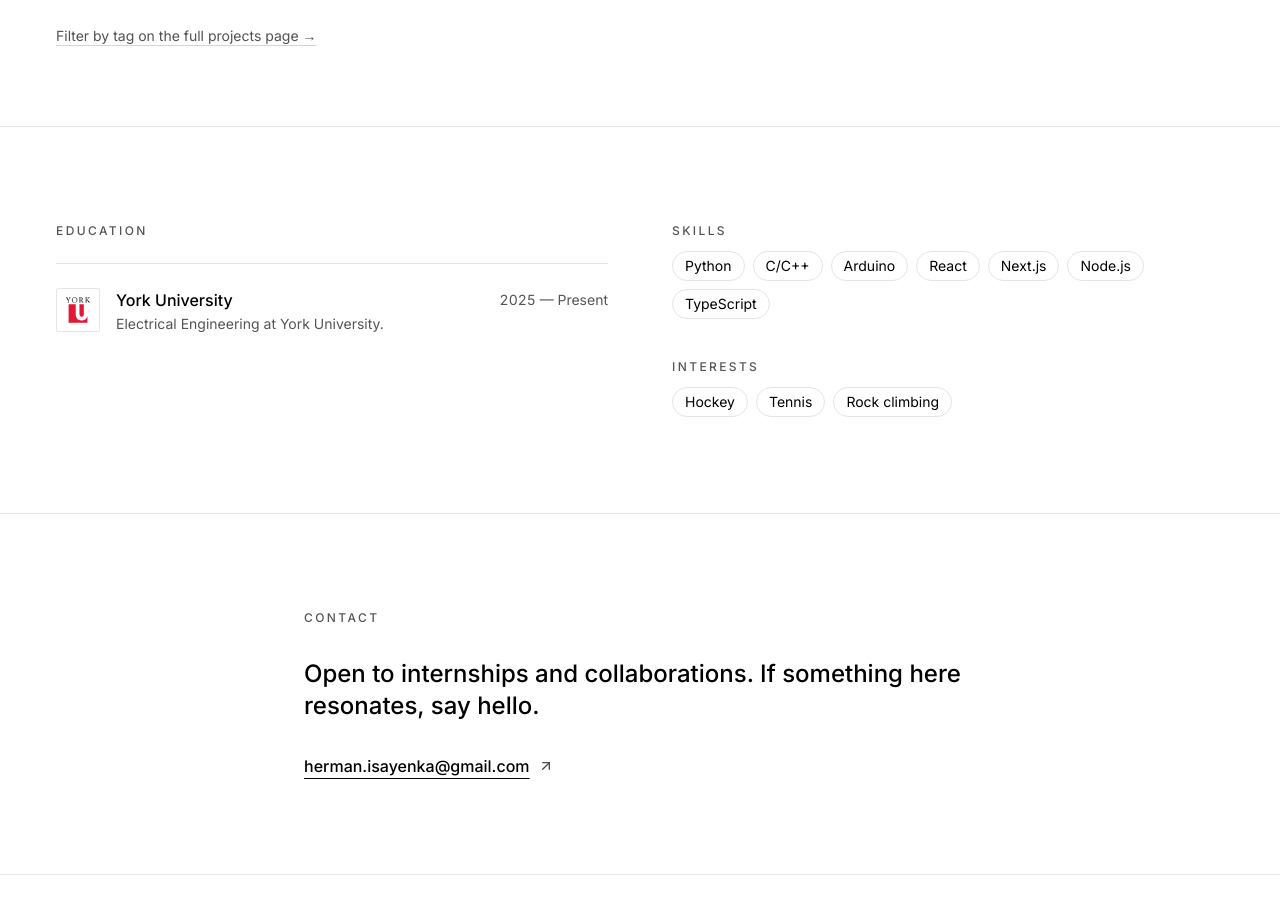
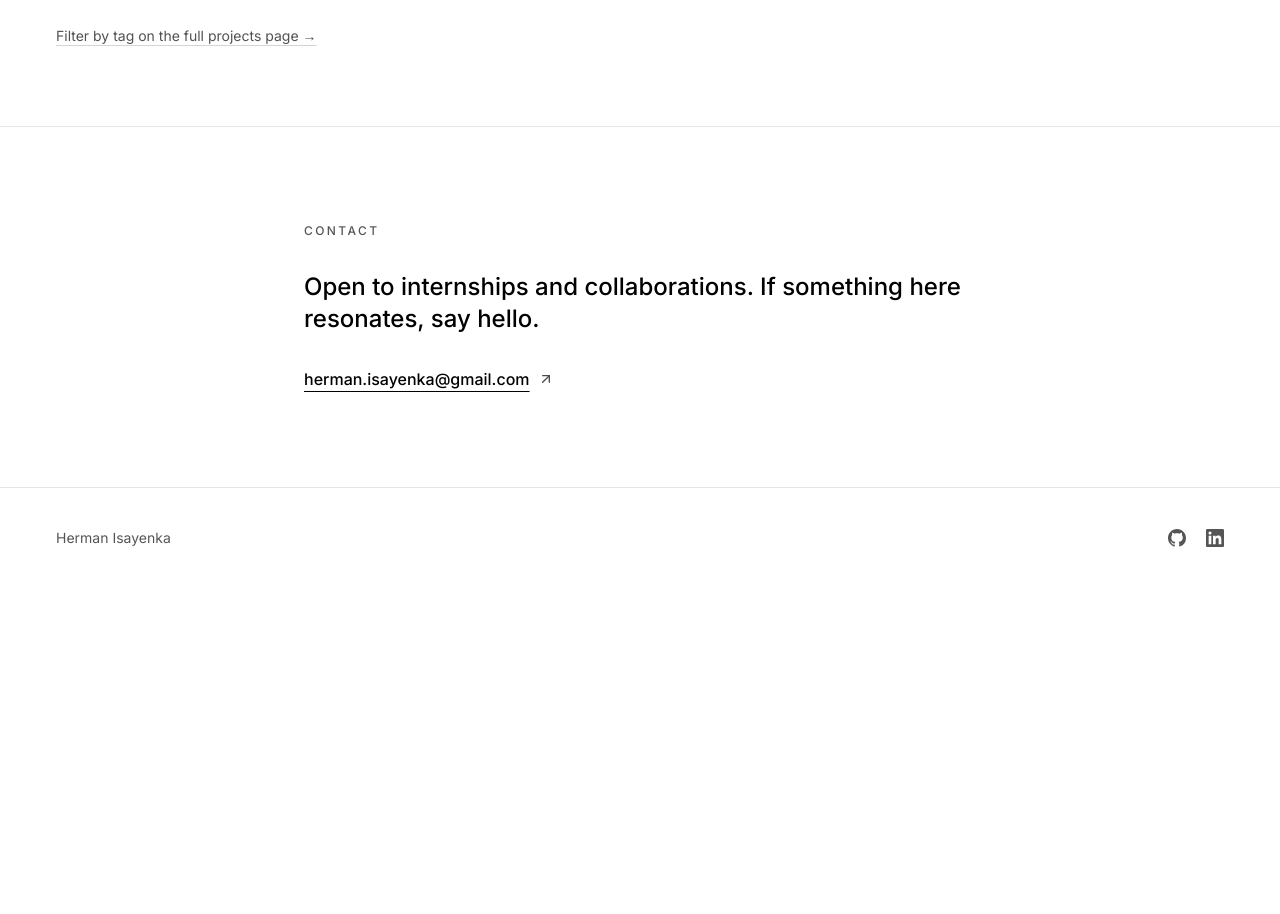
Before and after one commit to herman888/portfoliosite, a Next.js app: page / in a window 1280 px wide. Shown: the part 2080-2994 px from the top of the page. After the commit the page ends 2668 px from the top, so only its background shows below. Built offline with nearby package versions, Linux system fonts and the light colour scheme.

Commit message:
About: drop education, skills, and interests from editorial home
- Remove Education block and portfolioEducation data
- Remove Skills/Interests chips and portfolioSkills export
- When omitHeaderContent, keep only #about anchor and sr-only heading

Made-with: Cursor

```diff
--- a/app/site-content.ts
+++ b/app/site-content.ts
@@ -215,17 +215,6 @@ export const fullName = `${site.person.firstName} ${site.person.lastName}`;
 export const navInitials =
   `${site.person.firstName[0]}${site.person.lastName[0]}`.toUpperCase();
 
-/** v0-style About section */
-export const portfolioSkills = [
-  "Python",
-  "C/C++",
-  "Arduino",
-  "React",
-  "Next.js",
-  "Node.js",
-  "TypeScript",
-] as const;
-
 /** Two-sentence blurb for the portfolio About section on the home page. */
 export const portfolioAbout =
   "I'm genuinely interested in software and robotics, and I like going deep on both. I spend most of my time building and learning where code meets hardware, control, and real-world problems.";
@@ -244,16 +233,6 @@ export type PortfolioExperience = {
   highlight?: string;
   location?: string;
 };
-
-/** Shown under About — kept separate from work experience. */
-export const portfolioEducation: PortfolioExperience[] = [
-  {
-    company: "York University",
-    role: "Electrical Engineering",
-    period: "2025 — Present",
-    url: "https://yorku.ca",
-  },
-];
 
 export const portfolioExperience: PortfolioExperience[] = [
   {
--- a/components/portfolio/about.tsx
+++ b/components/portfolio/about.tsx
@@ -1,28 +1,9 @@
 "use client";
 
 import { motion } from "framer-motion";
-import Image from "next/image";
-import { ArrowUpRight } from "lucide-react";
-import {
-  portfolioAbout,
-  portfolioEducation,
-  portfolioSkills,
-  site,
-} from "@/app/site-content";
-import { easeOut, fadeUpSmall } from "./portfolio-motion";
+import { portfolioAbout, site } from "@/app/site-content";
+import { easeOut } from "./portfolio-motion";
 import { GitHubIcon, LinkedInIcon } from "./social-icons";
-
-const interests = site.person.interests.sports.map(
-  (s) => s.charAt(0).toUpperCase() + s.slice(1)
-);
-
-const chipWrap: typeof fadeUpSmall = {
-  hidden: { opacity: 0 },
-  visible: {
-    opacity: 1,
-    transition: { staggerChildren: 0.03, delayChildren: 0.02 },
-  },
-};
 
 const inView = { once: true as const, margin: "-60px" as const };
 
@@ -34,6 +15,20 @@ type AboutProps = {
 export function PortfolioAbout({ omitHeaderContent }: AboutProps = {}) {
   const displayName = `${site.person.firstName} ${site.person.lastName}`.toLowerCase();
 
+  if (omitHeaderContent) {
+    return (
+      <section
+        id="about"
+        aria-labelledby="about-heading"
+        className="scroll-mt-24"
+      >
+        <h2 id="about-heading" className="sr-only">
+          About — {displayName}
+        </h2>
+      </section>
+    );
+  }
+
   return (
     <section
       id="about"
@@ -41,11 +36,6 @@ export function PortfolioAbout({ omitHeaderContent }: AboutProps = {}) {
       className="scroll-mt-24 border-t border-border/80 py-24 px-4 sm:px-6 md:px-8 lg:px-10 xl:px-14 2xl:px-16"
     >
       <div className="mx-auto max-w-screen-2xl">
-        {omitHeaderContent ? (
-          <h2 id="about-heading" className="sr-only">
-            About — {displayName}
-          </h2>
-        ) : (
         <div className="font-editorial">
           <motion.h2
             id="about-heading"
@@ -93,108 +83,6 @@ export function PortfolioAbout({ omitHeaderContent }: AboutProps = {}) {
             </a>
           </motion.div>
         </div>
-        )}
-
-        <motion.div
-          initial={{ opacity: 0, y: 12 }}
-          whileInView={{ opacity: 1, y: 0 }}
-          viewport={inView}
-          transition={{ ...easeOut, delay: omitHeaderContent ? 0.06 : 0.1 }}
-          className={
-            omitHeaderContent
-              ? "grid grid-cols-1 gap-12 lg:grid-cols-2 lg:gap-16 lg:items-start"
-              : "mt-16 grid grid-cols-1 gap-12 lg:grid-cols-2 lg:gap-16 lg:items-start"
-          }
-        >
-          <div>
-            <h3 className="mb-6 text-xs font-medium uppercase tracking-[0.2em] text-muted-foreground">
-              Education
-            </h3>
-            <div className="divide-y divide-border border-t border-border">
-              {portfolioEducation.map((item) => (
-                <a
-                  key={item.company}
-                  href={item.url}
-                  target="_blank"
-                  rel="noopener noreferrer"
-                  className="group flex gap-4 py-6 transition-colors hover:text-foreground"
-                >
-                  <div className="relative h-11 w-11 shrink-0 overflow-hidden rounded-md border border-border/60 bg-muted/20">
-                    <Image
-                      src="/york.png"
-                      alt="York University"
-                      width={44}
-                      height={44}
-                      className="h-full w-full object-contain p-1"
-                    />
-                  </div>
-                  <div className="min-w-0 flex-1">
-                    <div className="flex flex-col gap-1 sm:flex-row sm:items-start sm:justify-between">
-                      <span className="flex items-center gap-1.5 text-base font-medium text-foreground">
-                        {item.company}
-                        <ArrowUpRight className="h-3.5 w-3.5 opacity-0 transition-opacity group-hover:opacity-60" />
-                      </span>
-                      <span className="shrink-0 text-sm tabular-nums text-muted-foreground sm:pt-0.5">
-                        {item.period}
-                      </span>
-                    </div>
-                    <p className="mt-0.5 text-sm text-muted-foreground">
-                      {item.role} at {item.company}.
-                    </p>
-                  </div>
-                </a>
-              ))}
-            </div>
-          </div>
-
-          <div className="flex flex-col gap-10">
-            <div>
-              <p className="mb-3 text-xs font-medium uppercase tracking-[0.2em] text-muted-foreground">
-                Skills
-              </p>
-              <motion.div
-                className="flex flex-wrap gap-2"
-                variants={chipWrap}
-                initial="hidden"
-                whileInView="visible"
-                viewport={inView}
-              >
-                {portfolioSkills.map((skill) => (
-                  <motion.span
-                    key={skill}
-                    variants={fadeUpSmall}
-                    className="rounded-full border border-border bg-muted/40 px-3 py-1 text-sm text-foreground"
-                  >
-                    {skill}
-                  </motion.span>
-                ))}
-              </motion.div>
-            </div>
-
-            <div>
-              <p className="mb-3 text-xs font-medium uppercase tracking-[0.2em] text-muted-foreground">
-                Interests
-              </p>
-              <motion.div
-                className="flex flex-wrap gap-2"
-                variants={chipWrap}
-                initial="hidden"
-                whileInView="visible"
-                viewport={inView}
-              >
-                {interests.map((interest) => (
-                  <motion.span
-                    key={interest}
-                    variants={fadeUpSmall}
-                    className="rounded-full border border-border bg-muted/40 px-3 py-1 text-sm text-foreground"
-                  >
-                    {interest}
-                  </motion.span>
-                ))}
-              </motion.div>
-            </div>
-          </div>
-        </motion.div>
       </div>
     </section>
   );
```
Lines whose indentation alone changed are shown as unchanged.
